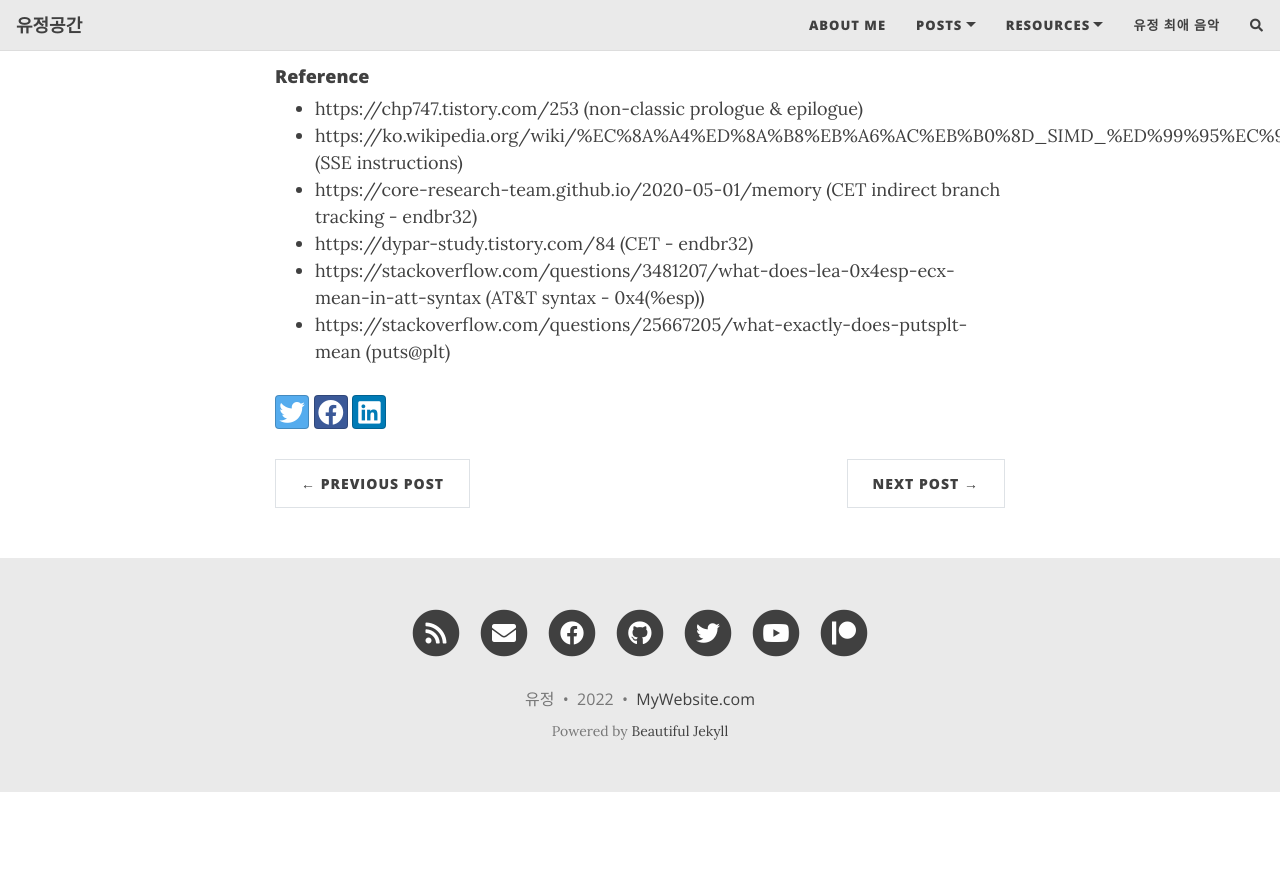
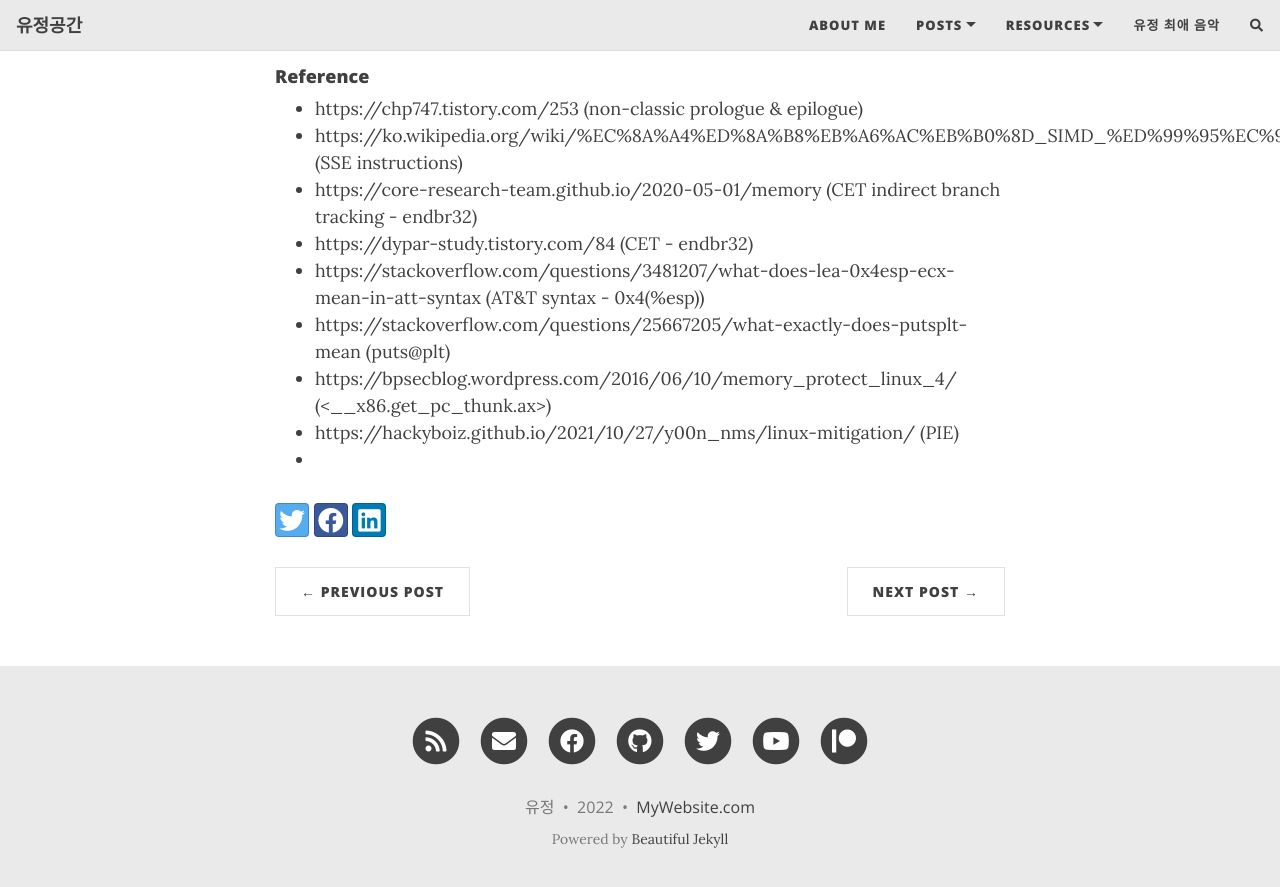
Before and after one commit to jaeun-nyj/jaeun-nyj.github.io, a Jekyll site: the page built from _posts/2022-08-09-reversing-function-call-with-gdb.md, in a window 1280 px wide and 900 px high, scrolled down 2975 px. Shown: the top 887 px of the window. Built offline with Jekyll 4.4.1, drawn with Linux system fonts in a browser that asks for light colours; nearby versions of some CDN libraries; comment, search, counter and statistics services are not loaded; before the commit the page ends 3767 px from its top, so only the background shows below that.

Commit message:
Update 2022-08-09-reversing-function-call-with-gdb.md

```diff
--- a/_posts/2022-08-09-reversing-function-call-with-gdb.md
+++ b/_posts/2022-08-09-reversing-function-call-with-gdb.md
@@ -129,3 +129,6 @@ AT&T syntax에서 0x4(%esp)는 %esp+0x4를 의미하므로, %ecx에 %esp+0x4를
 - https://dypar-study.tistory.com/84 (CET - endbr32)
 - https://stackoverflow.com/questions/3481207/what-does-lea-0x4esp-ecx-mean-in-att-syntax (AT&T syntax - 0x4(%esp))
 - https://stackoverflow.com/questions/25667205/what-exactly-does-putsplt-mean (puts@plt)
+- https://bpsecblog.wordpress.com/2016/06/10/memory_protect_linux_4/ (<__x86.get_pc_thunk.ax>)
+- https://hackyboiz.github.io/2021/10/27/y00n_nms/linux-mitigation/ (PIE)
+-
```
